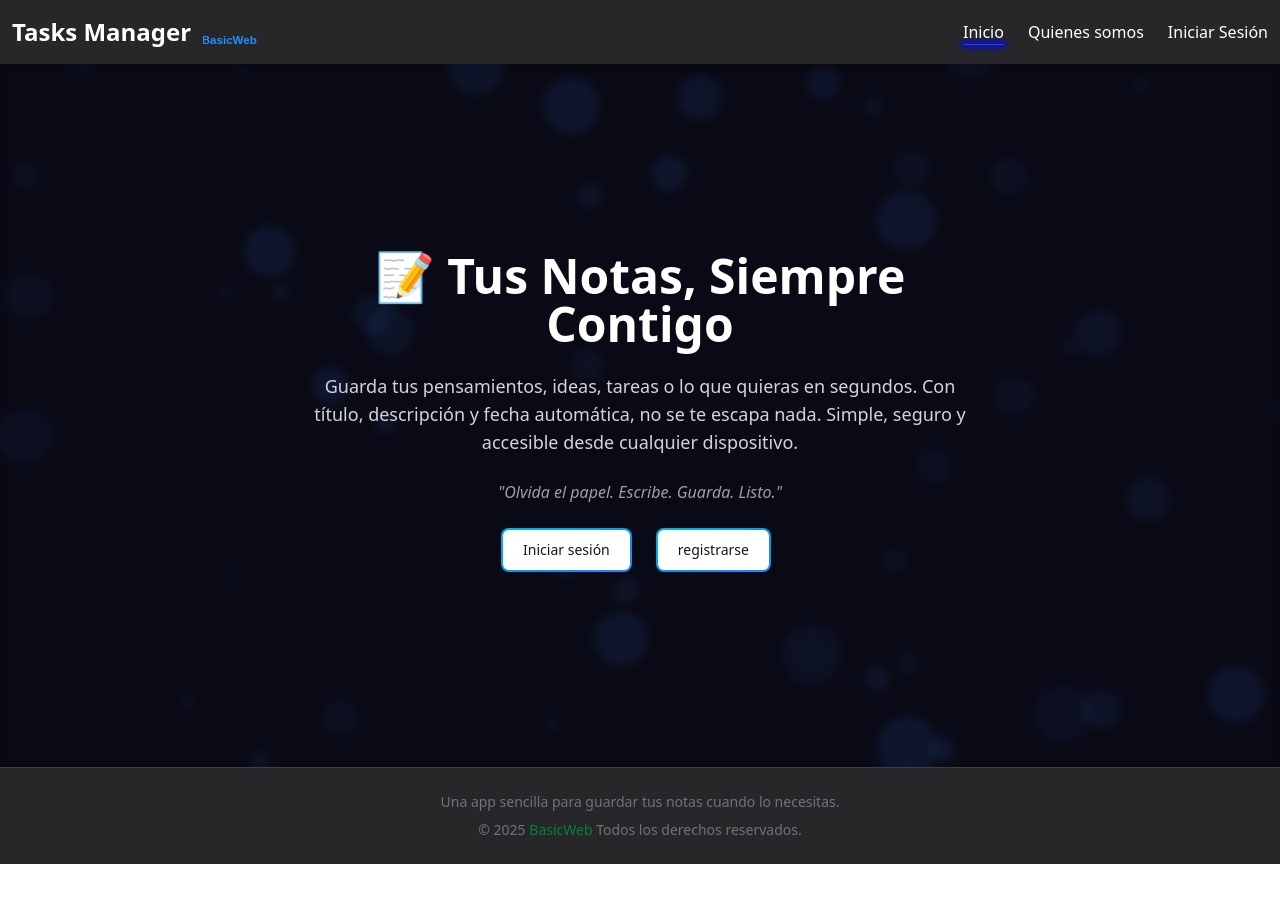
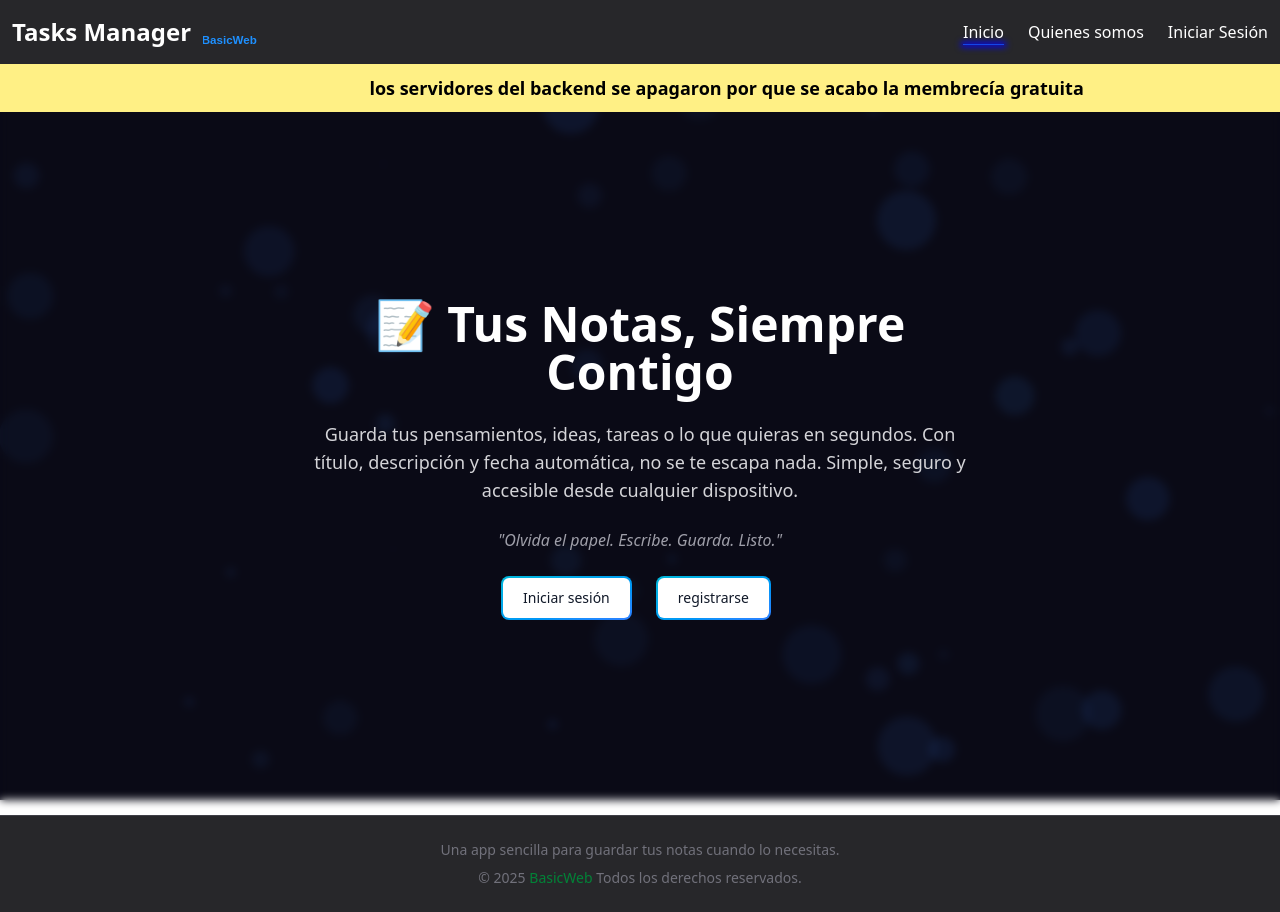
Before and after one commit to CristianAguilarOficial/mi-frotend, a React (Vite) app: page / in a window 1280 px wide. Before the commit the page ends 864 px from the top, so only its background shows below. Built offline with nearby package versions, Linux system fonts and the light colour scheme; no server answers.

Commit message:
mensaje de sin servicio al backend

```diff
--- a/src/App.jsx
+++ b/src/App.jsx
@@ -13,6 +13,7 @@ import ForgotPasswordPage from './pages/ForgotPasswordPage';
 import ResetPasswordPage from './pages/ResetPasswordPage';
 import NotFound from './pages/NotFound';
 import ParticlesBackground from './components/ParticlesBackground';
+import BannerSinBackend from './components/BannerSinBackend'; // Importa el nuevo componente BannerSinBackground
 
 import ProtectedRouter from './ProtectedRouter';
 import { TasksProvider } from './context/TasksConstext';
@@ -26,6 +27,7 @@ function App() {
             <div className="absolute inset-0 backdrop-blur-xs z-0" />
             <div className="relative z-10">
               <Navbar />
+            <BannerSinBackend  mensaje='los servidores del backend se apagaron por que se acabo la membrecía gratuita'/>
               <Routes>
                 <Route path="/" element={<HomePage />} />
                 <Route path="/quienes-somos" element={<QuienesSomos />} />
```
